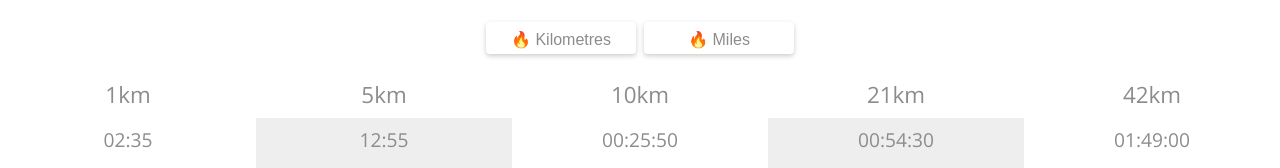
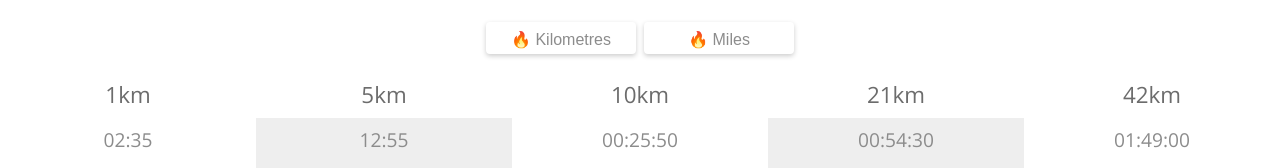
Before and after one commit to InfiniteErrors/RunningChart, a Vue app: page / in a window 1280 px wide. Shown: the part 126-294 px from the top of the page. Built offline with nearby package versions, Linux system fonts and the light colour scheme.

Commit message:
Disable Text Highlight

```diff
--- a/src/components/km.vue
+++ b/src/components/km.vue
@@ -73,7 +73,7 @@ nav {
   height: 3rem;
   align-items: center;
   font-size: 1.4rem;
-  color: #8C8C8C;
+  color: #6C6C6C;
   position: sticky;
   top: 0;
 }
--- a/src/components/pace.vue
+++ b/src/components/pace.vue
@@ -53,6 +53,8 @@ export default {
 .half,
 .full {
   padding: 0.5rem 0 0.5rem 0;
+  user-select: none;
+  cursor: pointer;
 }
 
 .pace {
```
